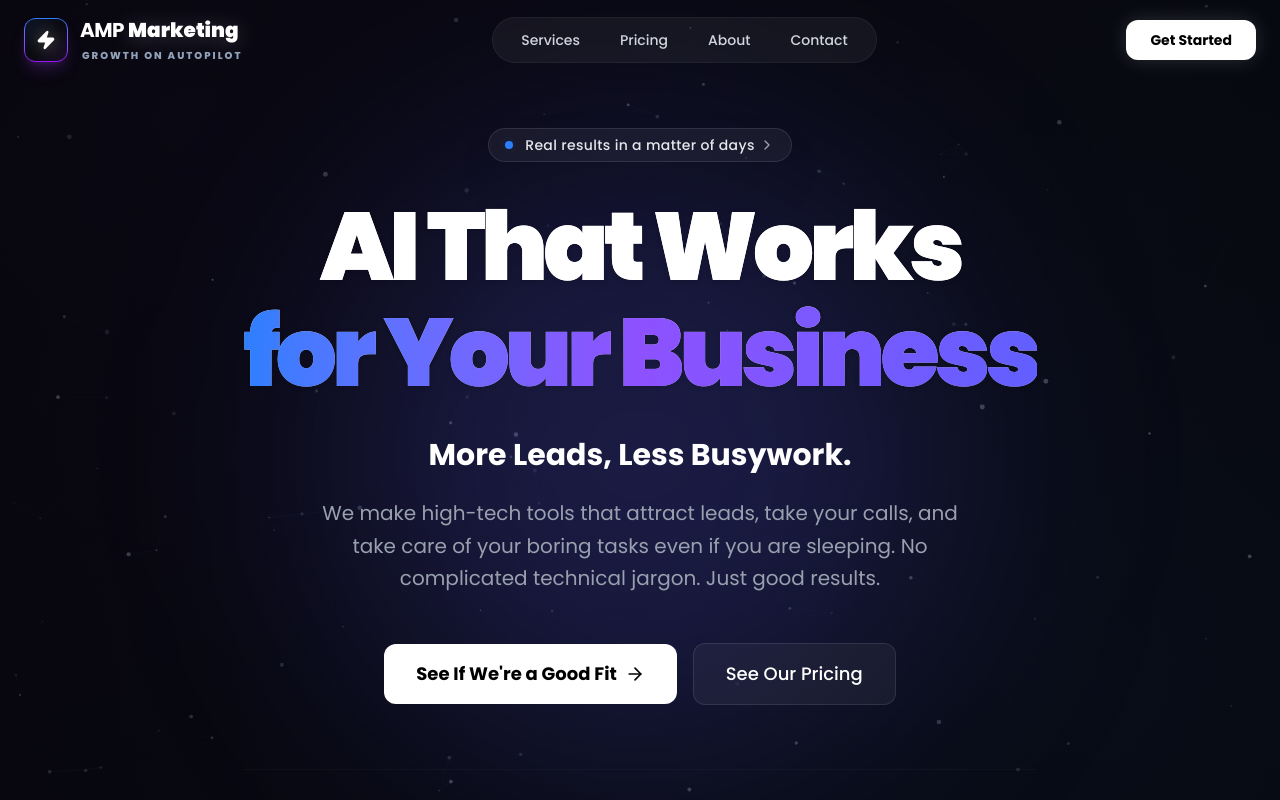
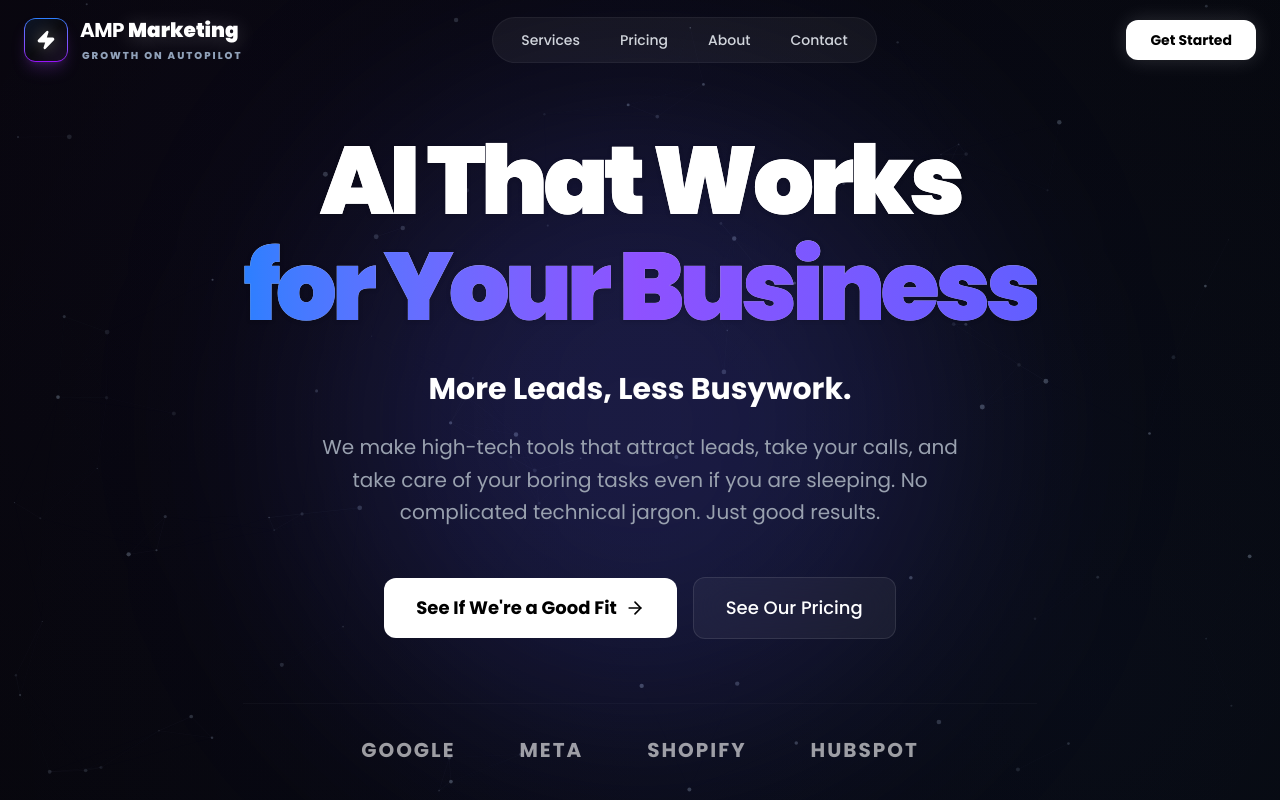
Before and after one commit to jdgafx/melodic-flow-enhanced-ux, a Next.js app: page / in a window 1280 px wide. Shown: the top 800 px of the page. Built offline with nearby package versions, Linux system fonts and the light colour scheme.

Commit message:
auto-sync 2026-03-09_16:36 — pre-transfer

```diff
--- a/src/components/Hero.tsx
+++ b/src/components/Hero.tsx
@@ -1,5 +1,5 @@
 import React from 'react';
-import { ArrowRight, ChevronRight } from 'lucide-react';
+import { ArrowRight } from 'lucide-react';
 import Link from 'next/link';
 
 const Hero: React.FC = () => {
@@ -12,14 +12,6 @@ const Hero: React.FC = () => {
       <div className="max-w-5xl mx-auto text-center relative z-10">
 
         {/* Glass Badge */}
-        <div className="inline-flex items-center justify-center px-4 py-1.5 rounded-full bg-white/5 border border-white/10 backdrop-blur-md mb-8 shadow-2xl hover:bg-white/10 transition-colors cursor-default">
-          <span className="relative flex h-2 w-2 mr-3">
-            <span className="animate-ping absolute inline-flex h-full w-full rounded-full bg-blue-500 opacity-75"></span>
-            <span className="relative inline-flex rounded-full h-2 w-2 bg-blue-500"></span>
-          </span>
-          <span className="text-sm font-medium text-gray-200 tracking-wide">Real results in a matter of days</span>
-          <ChevronRight className="w-4 h-4 ml-1 text-gray-400" />
-        </div>
 
         {/* Headline - Added 'text-white' fallback before transparent/clip classes */}
         <h1 className="text-5xl md:text-8xl font-black tracking-tighter leading-[1.1] mb-8 text-white text-transparent bg-clip-text bg-gradient-to-b from-white via-white to-gray-400 drop-shadow-sm">
```
